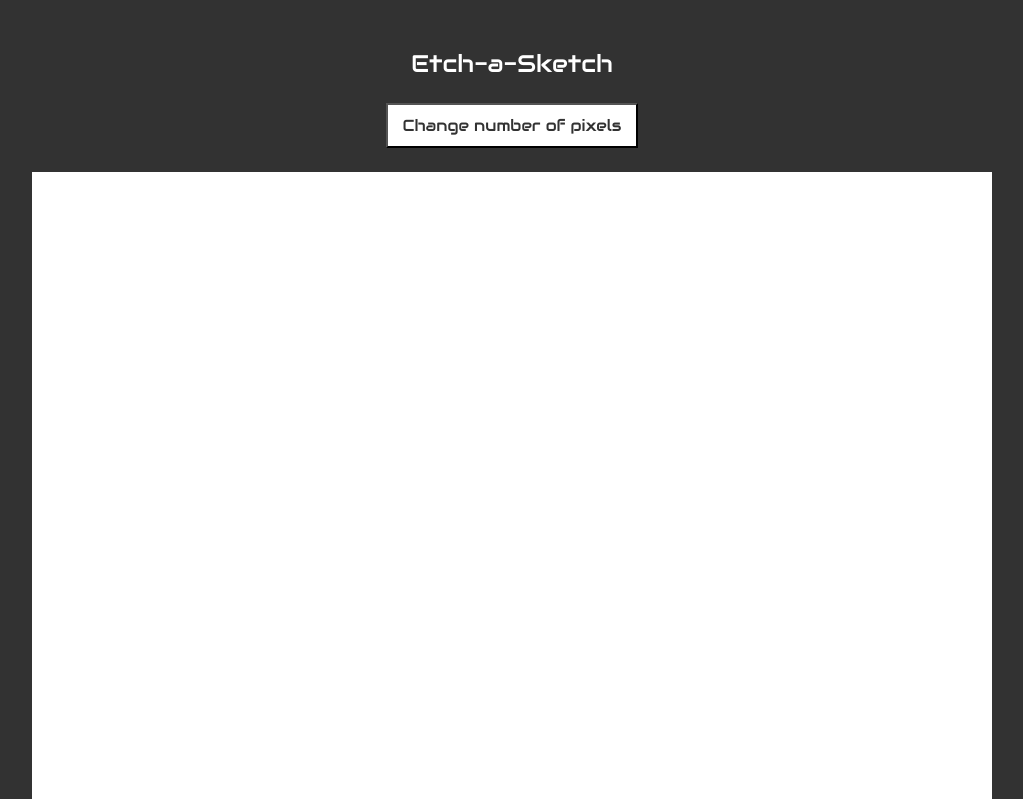
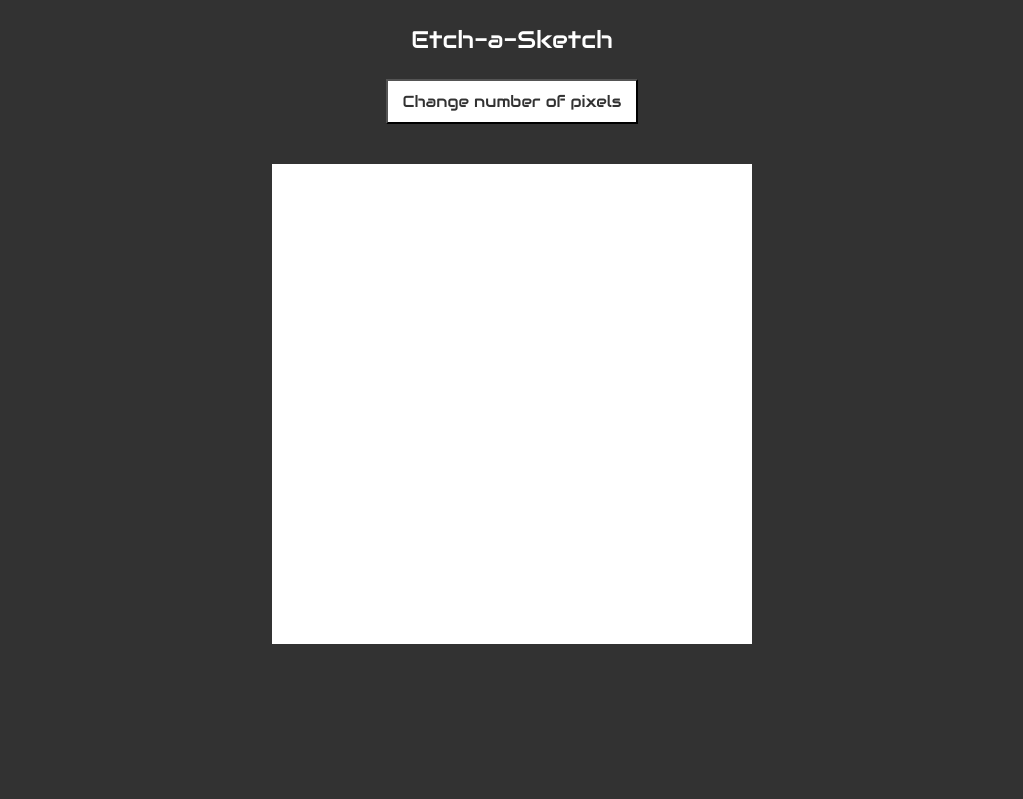
Before and after one commit to BChowy/Etch-a-Sketch, a plain HTML site: page index.html in a window 1280 px wide. Shown: the top 799 px of the page, without its empty margins (128-1151 px from the left). Drawn offline with Linux system fonts and the light colour scheme.

Commit message:
Change canvas dimensions to 480

```diff
--- a/script.js
+++ b/script.js
@@ -4,7 +4,7 @@ const resizeBtn = document.querySelector('#resize');
 resizeBtn.addEventListener('click', getNewSize);
 
 //Calculate dimension
-let calculateDims = (divPerRow) => 960 / divPerRow;
+let calculateDims = (divPerRow) => 480 / divPerRow;
 
 createGrid();
 
--- a/styles.css
+++ b/styles.css
@@ -17,7 +17,6 @@ header {
   color: white;
   text-align: center;
   font-size: 24px;
-  margin: 24px;
 }
 
 #resize {
@@ -30,8 +29,9 @@ header {
 #container {
   display: flex;
   flex-wrap: wrap;
-  height: 960px;
-  width: 960px;
+  margin: 40px;
+  height: 480px;
+  width: 480px;
   background-color: white;
 }
 
```
